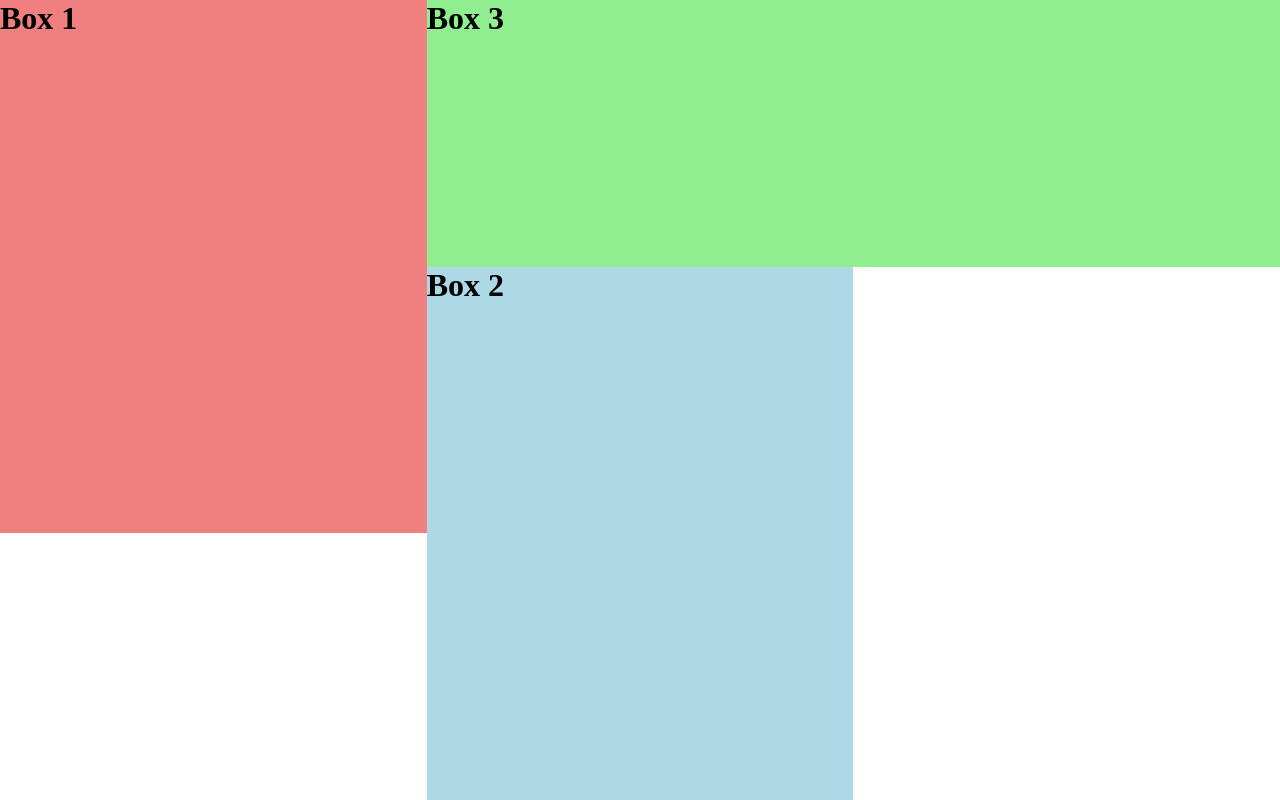
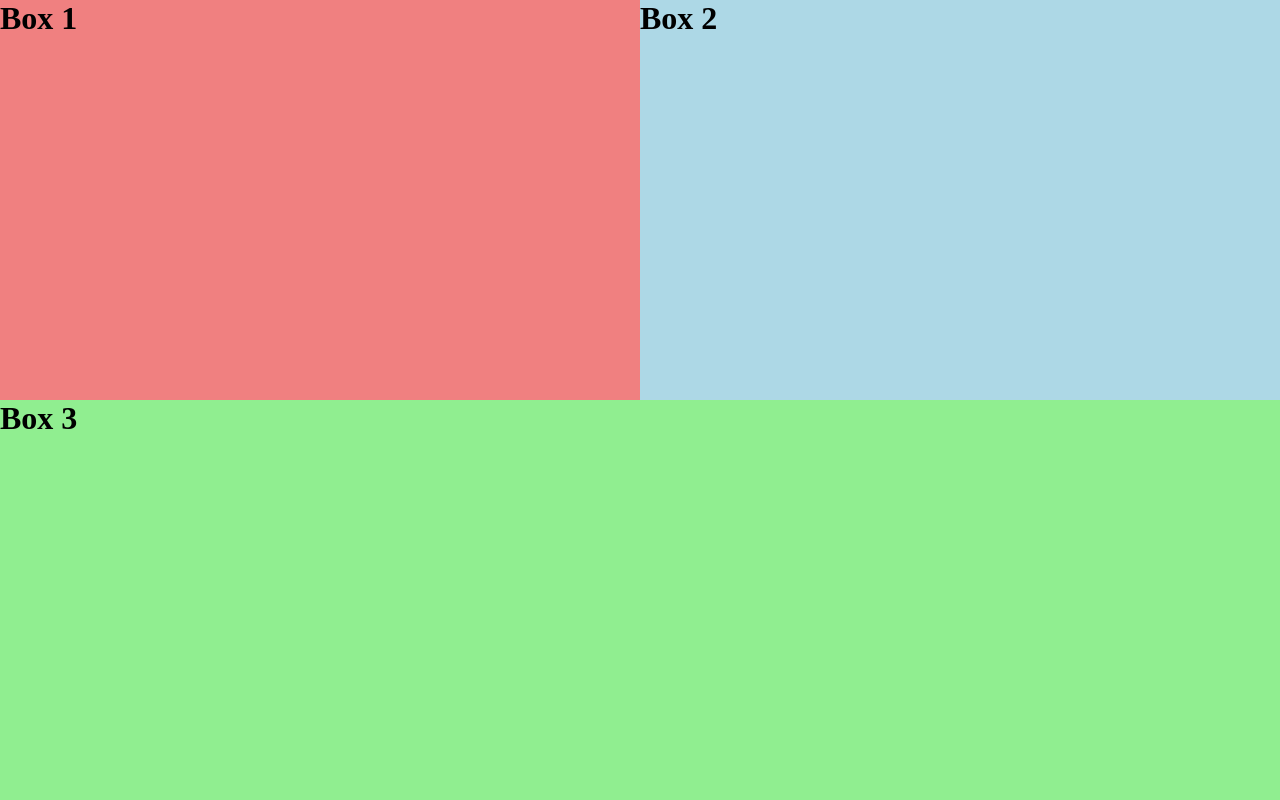
Before and after one commit to BeataJ/grid-css-basics, a plain HTML site: page index.html in a window 1280 px wide. Drawn offline with Linux system fonts and the light colour scheme.

Commit message:
add grid-tamplate-areas

```diff
--- a/style.css
+++ b/style.css
@@ -19,22 +19,28 @@
 main {
   height: 100vh;
   display: grid;
-  grid-template-columns: 1fr 1fr 1fr;
-  grid-template-rows: 1fr 1fr 1fr;
+  grid-template-columns: 1fr 1fr;
+  grid-template-rows: 1fr 1fr;
+  grid-template-areas:
+    "box1 box2"
+    "box3 box3";
 }
 
 .box3 {
   /* grid-column-start: 1;
   grid-column-end: 3; */
   /* grid-column: 1/3; */
-  grid-column: 2/4;
+  /* grid-column: 2/4; */
+  grid-area: box3;
 }
 
 .box1 {
-  grid-column: 1/2;
-  grid-row: 1/3;
+  /* grid-column: 1/2;
+  grid-row: 1/3; */
+  grid-area: box1;
 }
 
 .box2 {
-  grid-row: 2/4;
+  /* grid-row: 2/4; */
+  grid-area: box2;
 }
```
